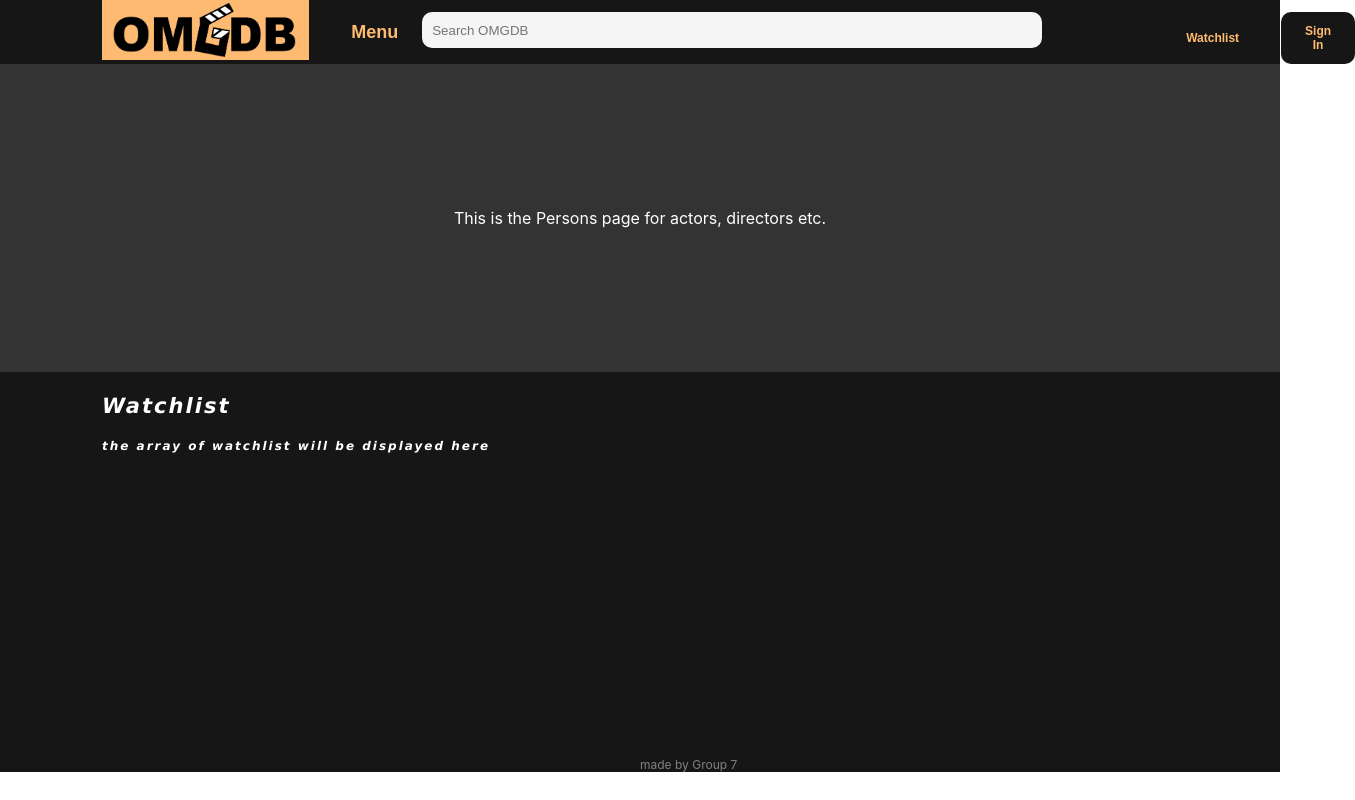
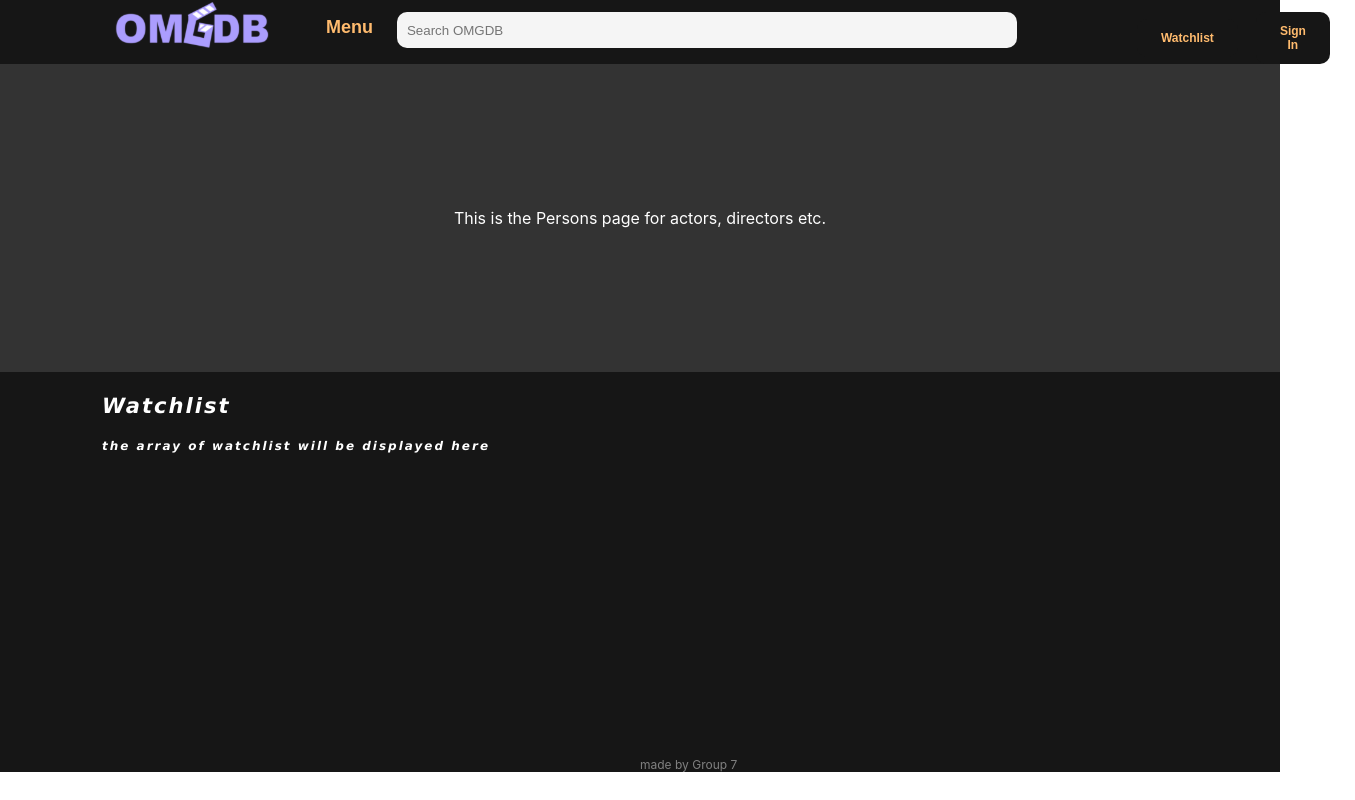
Before and after one commit to ChristopherBJ/frontend_omgdb, a React (Create React App) app: page /persons in a window 1280 px wide. Shown: the whole page, 1355 px wide, since content can reach past the window. Built offline with nearby package versions, Linux system fonts and the light colour scheme.

Commit message:
Update Navbar logo source and clean up CSS styles

```diff
--- a/src/components/Navbar.js
+++ b/src/components/Navbar.js
@@ -1,5 +1,5 @@
 import React, { useState } from 'react';
-import logo from '../assets/OMGDB_logo.png';
+import logo from '../assets/Omg_main_logo.svg';
 import '../styles/Navbar.css';
 
 function Navbar() {
--- a/src/styles/Navbar.css
+++ b/src/styles/Navbar.css
@@ -12,11 +12,6 @@
     display: flex;
     align-items: center;
     padding-left: 102px;
-  }
-
-  .navbar .leftSide img {
-    height: 60px;
-    background-color: #FFBA72;
   }
 
   .navbar .rightSide {
```
Also changed, not shown: src/assets/Omg_main_logo.svg (added).
